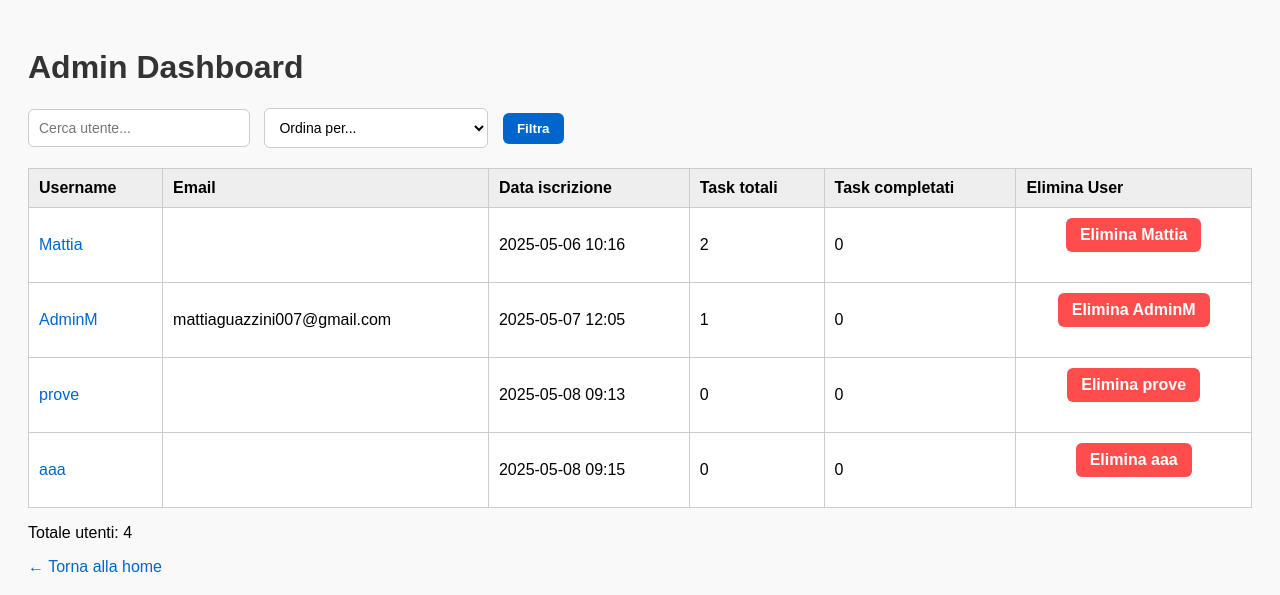
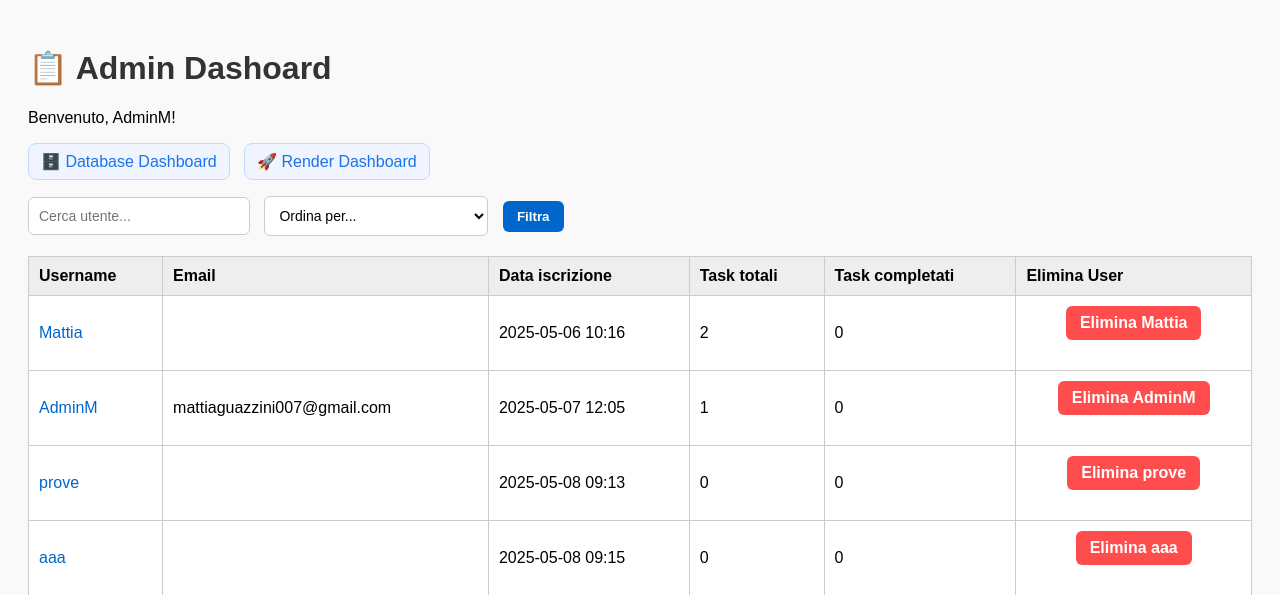
Before and after one commit to MattiaGuazzini07/ToDo-App, a Django app: page /create_user/ in a window 1280 px wide. Shown: the top 595 px of the page. Run offline with Django 5.2, Linux system fonts and the light colour scheme; a user stored in the database is signed in; data comes from the database, SQL or seed files in the repository.

Commit message:
add dashboard links to admin dashboard for quick access to external resources

```diff
--- a/DjangoProject1/todo/static/todo/admin.css
+++ b/DjangoProject1/todo/static/todo/admin.css
@@ -80,6 +80,23 @@ form {
     margin-right: 10px;
     min-width: 200px;
     background-color: #fff;
+}
+
+.dashboard-link {
+    display: inline-block;
+    margin-right: 10px;
+    padding: 8px 12px;
+    background-color: #f0f4ff;
+    color: #1a73e8;
+    border: 1px solid #c3dafe;
+    border-radius: 8px;
+    text-decoration: none;
+    font-weight: 500;
+    transition: background-color 0.2s ease;
+}
+
+.dashboard-link:hover {
+    background-color: #e0ecff;
 }
 
 .submit-btn {
--- a/DjangoProject1/todo/templates/todo/admin_dashboard.html
+++ b/DjangoProject1/todo/templates/todo/admin_dashboard.html
@@ -8,7 +8,14 @@
     <meta name="viewport" content="width=device-width, initial-scale=1">
 </head>
 <body>
-<h1>Admin Dashboard</h1>
+<h1>📋 Admin Dashoard</h1>
+<p>Benvenuto, {{ user.username }}!</p>
+<div style="margin: 1em 0;">
+    <a href="https://console.neon.tech/app/projects/mute-pine-98162889/branches/br-blue-lake-a4ye8j72/tables?database=neondb"
+       class="dashboard-link" target="_blank">🗄️ Database Dashboard</a>
+    <a href="https://dashboard.render.com/web/srv-d0dlq7je5dus738ct810/deploys/dep-d0eqq5re5dus73dsg0d0"
+       class="dashboard-link" target="_blank">🚀 Render Dashboard</a>
+</div>
 
 <form method="get" class="filter-form">
   <input type="text" name="q" placeholder="Cerca utente..." value="{{ request.GET.q }}">
```
